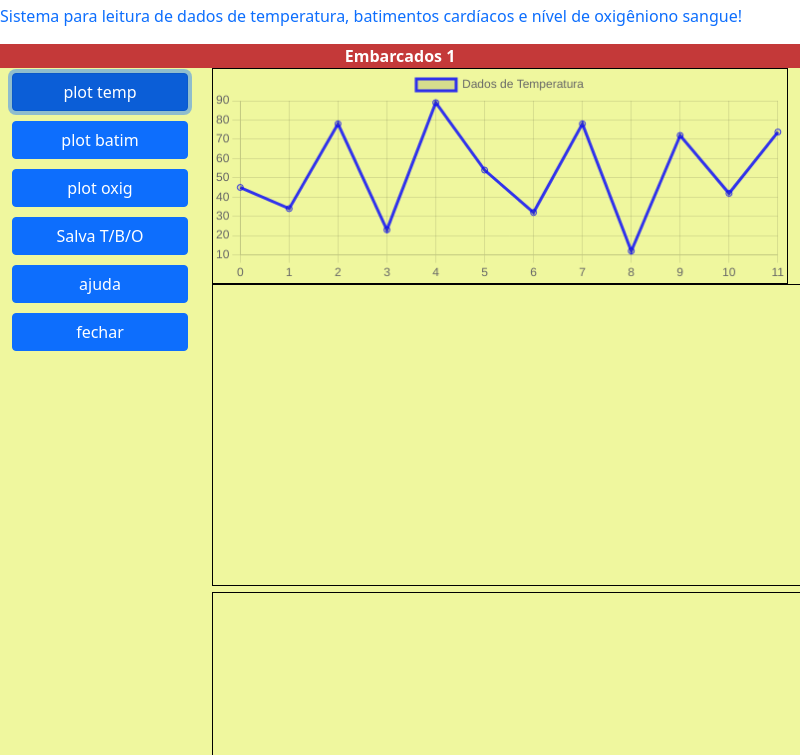
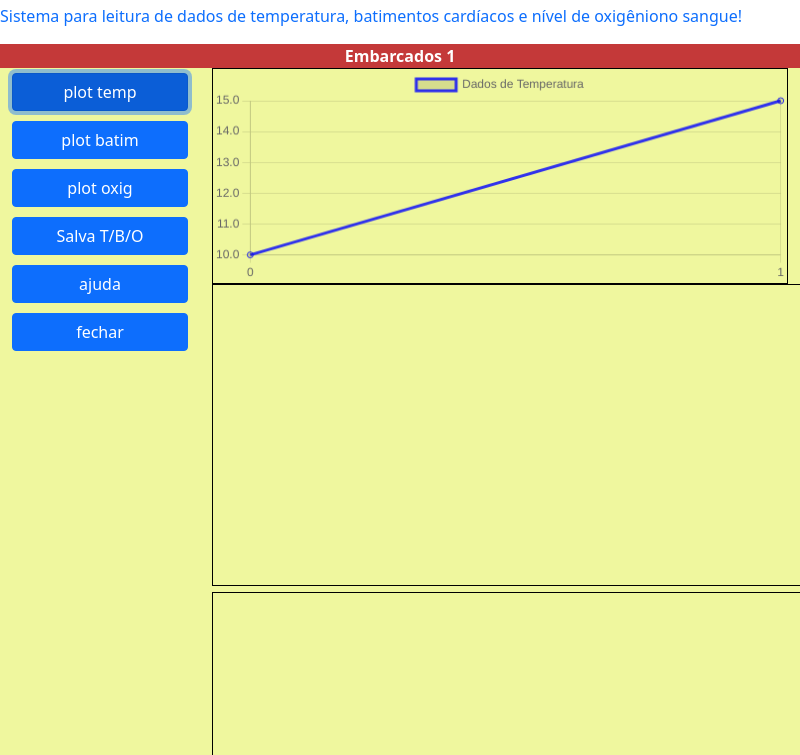
Before and after one commit to realhugo1609/SistemasEmbarcados_trabalho2Fork, an Electron app: page index.html in a window 800 px wide. Both pictures are taken after a click on the button "plot temp". Shown: the part 45-800 px from the top of the page. Drawn offline with Linux system fonts and the light colour scheme; no server answers.

Commit message:
separa primeira criacao do grafico da atualizacao

```diff
--- a/aq_funcoes.js
+++ b/aq_funcoes.js
@@ -3,14 +3,18 @@ var flag_plot_temp=0;
 var flag_salva_temp=0;
 var x_temp = 0;
 const { SerialPort, ReadlineParser }= require('serialport')
-const port = new SerialPort({path:'COM7',baudRate: 19200})
+const port = new SerialPort({path:'COM6',baudRate: 19200})
 const parser = port.pipe(new ReadlineParser())
 parser.on('data', (line) =>
 {
     var dado_recebido = line.split(':'); //amostra:temp:umid:dist
+
+    console.log(dado_recebido);
+
     if(flag_plot_temp==1)
     {
-        plot_temp(x_temp,dado_recebido[1]);
+
+        func_plot_temp2(x_temp,dado_recebido[1]);
         x_temp++;
     }
 
--- a/funcoes.js
+++ b/funcoes.js
@@ -5,42 +5,49 @@ function func_ajuda() {
     alert("Essa é uma janela de ajuda");
 }
 
+var quantidade_de_labels_temp = 0;
+var grafico_temp;
+var dados_temp;
+
 function func_plot_temp()
 {
-    var quantidade_de_labels = 10;
-
-    var dados_temp =
+    if(flag_plot_temp==0) //cria o grafico pela primeira vez
+    {
+        flag_plot_temp=1;
+console.log("TESTEEEEEEE");
+        dados_temp =
         {
             type: 'line',
             data:
             {
-            labels: [0, 1, 2, 3, 4, 5, 6, 7, 8, 9],
+                labels: [0, 1],
                 datasets:
                     [
                         {
                             label: 'Dados de Temperatura',
                             borderColor: 'rgba(0,0,255,0.8)',
-                        data: [45, 34, 78, 23, 89, 54, 32, 78, 12, 72]
+                            data: [10, 15]
                         }
                     ]
             }
         };
-    var grafico_temp = new Chart(document.getElementById('plot1'), dados_temp);
-    setInterval(function () {
+        grafico_temp = new Chart(document.getElementById('plot1'), dados_temp);
 
+    }
+
+}
+
+
+
+
+function func_plot_temp2(x_label, meu_dado_recebido)
+{
     if (dados_temp.data.labels.length >= 20)
     {
         dados_temp.data.labels.shift(); //apaga o primeiro.... mantem apenas 20 temperaturas
         dados_temp.data.datasets[0].data.shift(); //apaga o primeiro... mantem apenas 20 temperaturas
     }
-
-
-        dados_temp.data.labels.push(quantidade_de_labels++);
-        dados_temp.data.datasets[0].data.push(Math.random()*100);
+    dados_temp.data.labels.push(x_label);
+    dados_temp.data.datasets[0].data.push(meu_dado_recebido);
     grafico_temp.update();
-
-    }, 1000);
-
-
-
 }
--- a/index.html
+++ b/index.html
@@ -7,6 +7,7 @@
     <link href="estilos.css" rel="stylesheet">
     <link href="bootstrap.min.css" rel="stylesheet">
     <script src="funcoes.js"></script>
+    <script src="aq_funcoes.js"></script>
     <title>Embarcados 1</title>
   </head>
   <body>
```
Lines whose indentation alone changed are shown as unchanged.
